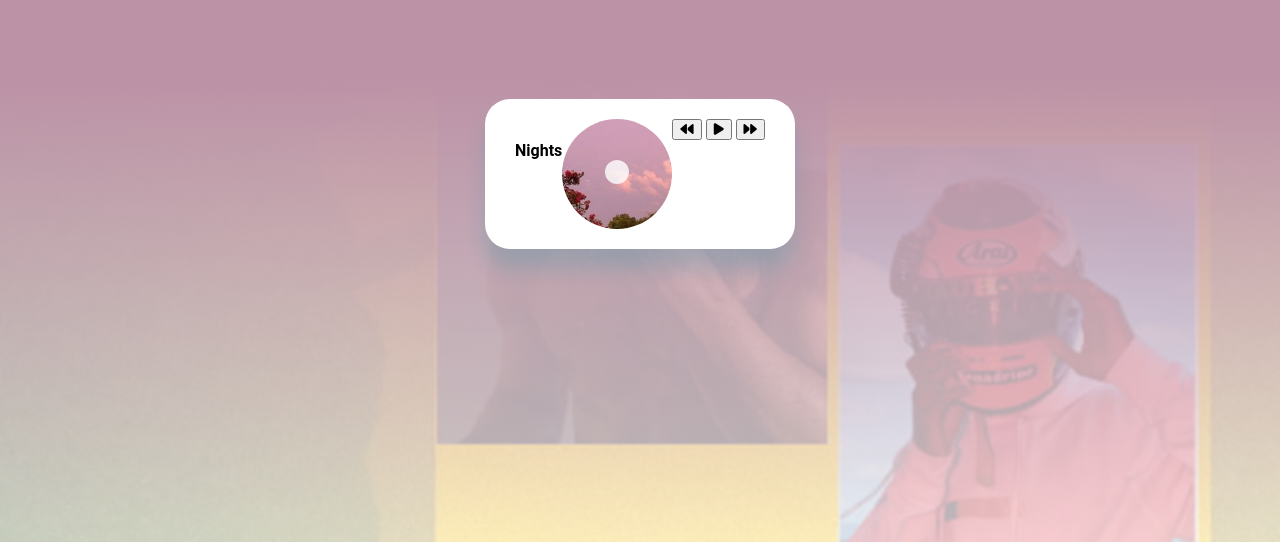
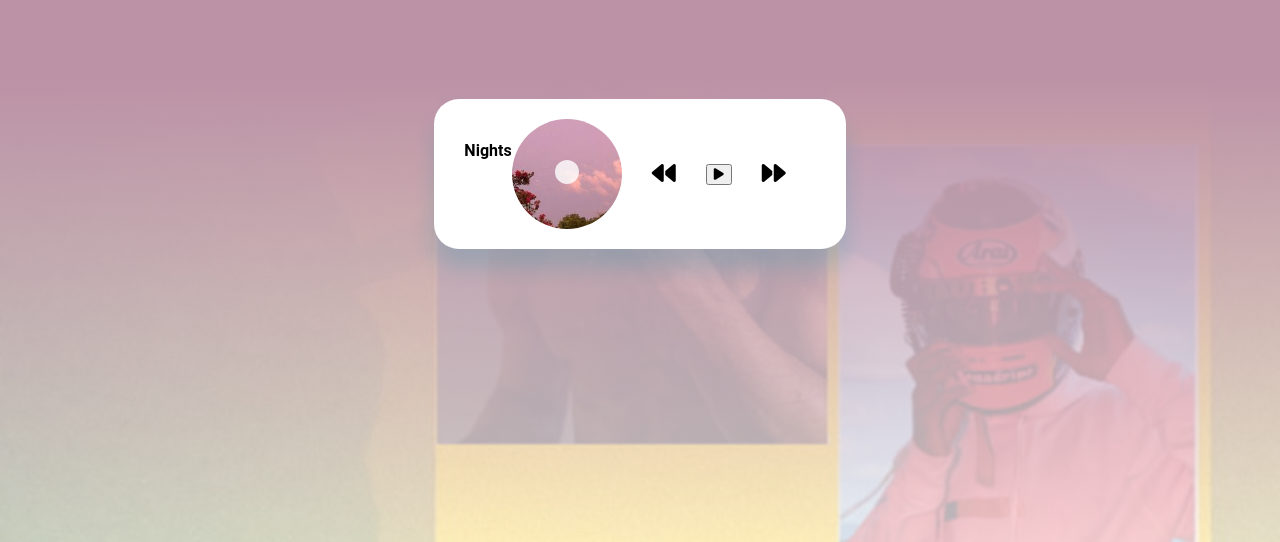
Before and after one commit to iyifr/Blonded-, a plain HTML site: page index.html in a window 1280 px wide. Shown: the part 274-816 px from the top of the page. Drawn offline with nearby package versions, Linux system fonts and the light colour scheme.

Commit message:
styling the navigation and audio buttons

```diff
--- a/style.css
+++ b/style.css
@@ -101,3 +101,21 @@ h1 {
  		transform: rotate(360deg);
  	}
  }
+
+
+.navigation {
+	display: flex;
+	align-items: center;
+	justify-content: center;
+	z-index: 1;
+}
+
+.action-btn {
+	background-color: #fff;
+	border: none;
+	font-size: 1.5em;
+	cursor: pointer;
+    padding: 10px;
+    margin: 0 20px;
+
+}
```
